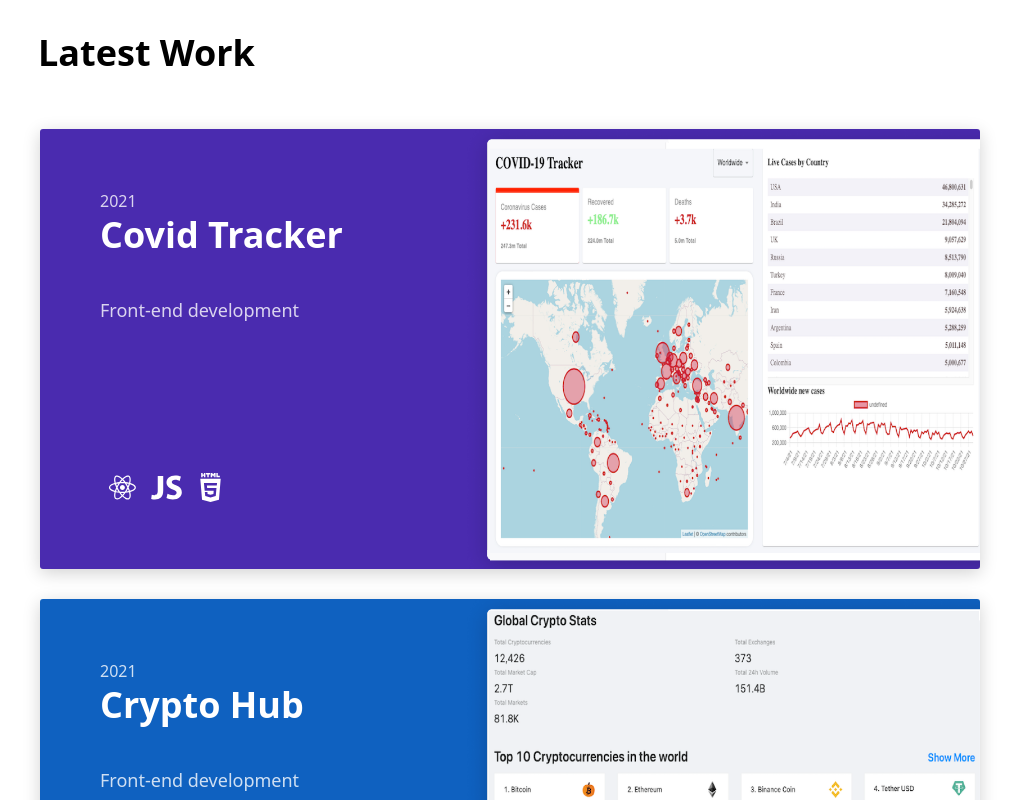
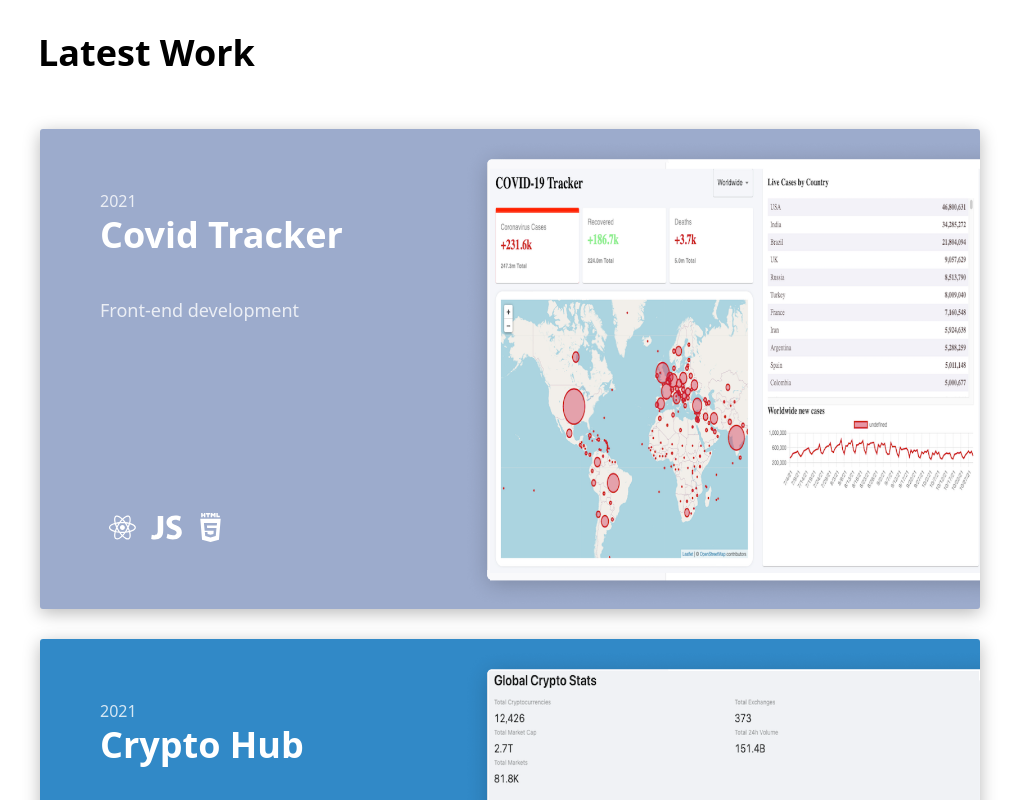
Before and after one commit to qvisten12/felix-webpage, a Next.js app: page / in a window 1280 px wide. Shown: the part 600-1400 px from the top of the page, without its empty margins (130-1149 px from the left). Built offline with nearby package versions, Linux system fonts and the light colour scheme.

Commit message:
Updated colors.

```diff
--- a/components/WorkList/WorkCard/WorkCard.module.css
+++ b/components/WorkList/WorkCard/WorkCard.module.css
@@ -3,8 +3,8 @@
   width: 940px;
   max-width: 100%;
   display: flex;
-  height: 440px;
-  box-shadow: 0 4px 17px rgba(0, 0, 0, 0.18);
+  height: 480px;
+  box-shadow: 0 4px 17px rgba(0, 0, 0, 0.28);
   cursor: pointer;
   margin: auto;
   transition: transform 0.24s cubic-bezier(0.18, 0.89, 0.4, 1.03),
--- a/components/WorkList/WorkCard/index.js
+++ b/components/WorkList/WorkCard/index.js
@@ -3,7 +3,7 @@
 
 import styles from "./WorkCard.module.css";
 
-const bgColors = ["#4A2BAF", "#0F61C0", "#9E2B79", "#4146B5"];
+const bgColors = ["#9cabcc", "#3189c7", "#9cbebe", "#abb4a8"];
 
 const WorkCard = (props) => {
   const {
--- a/pages/index.js
+++ b/pages/index.js
@@ -3,7 +3,7 @@
 
 export default function Home() {
   return (
-    <div className="">
+    <div>
       <Header />
       <hr />
       <WorkList />
```
